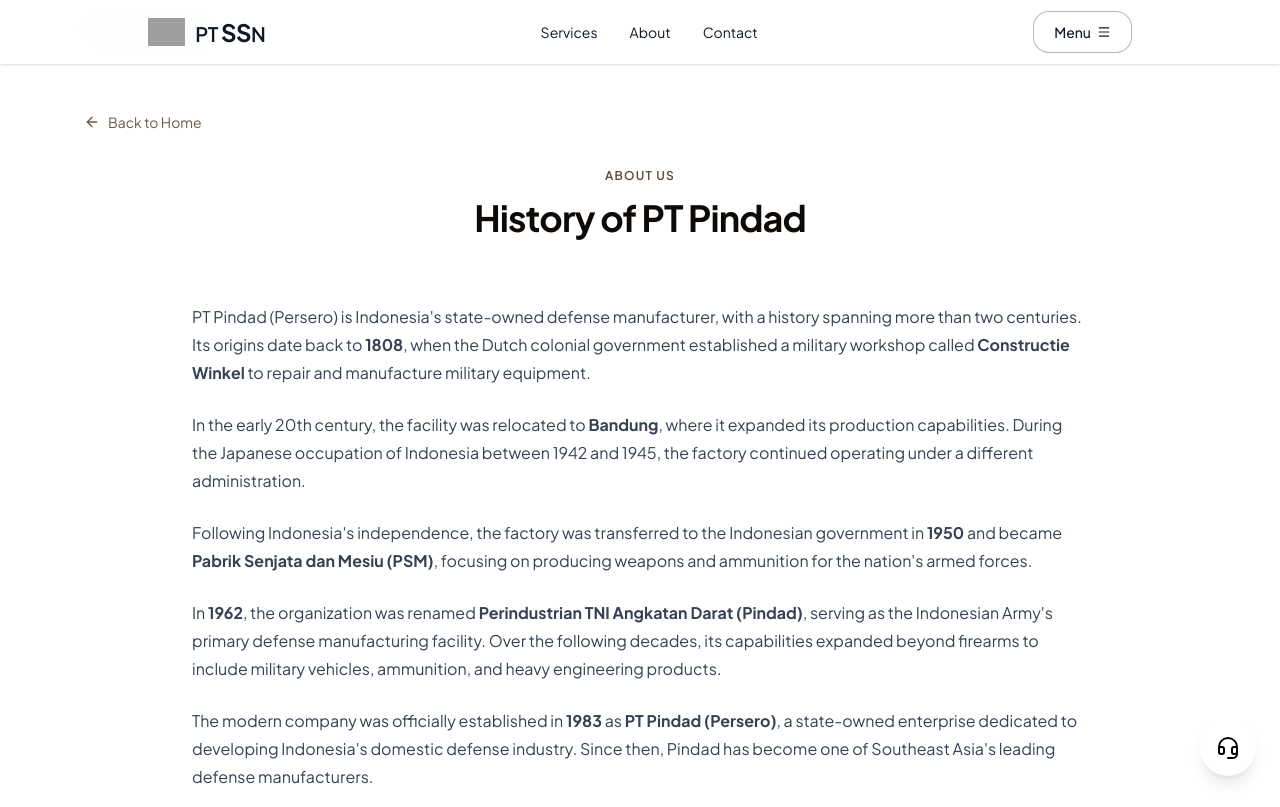
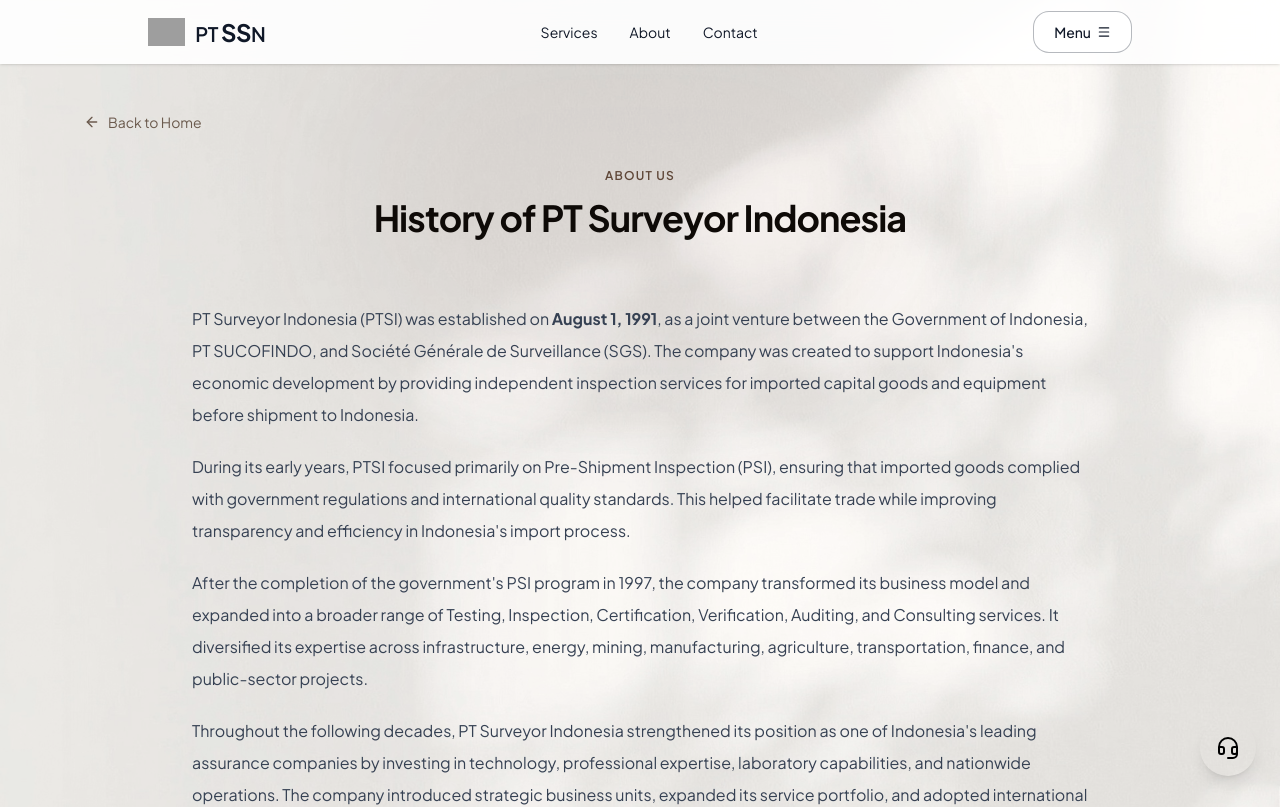
Before and after one commit to fisayoaboma1-tech/ptsssnn, a Next.js app: page /aboutfull in a window 1280 px wide. Shown: the top 807 px of the page. Built offline with nearby package versions, Linux system fonts and the light colour scheme; grey boxes are pictures that could not be loaded.

Commit message:
replace Pindad history with PT Surveyor Indonesia content across AboutUs and AboutFull

```diff
--- a/src/app/aboutfull/page.tsx
+++ b/src/app/aboutfull/page.tsx
@@ -1,22 +1,11 @@
 "use client";
 
 import { AboutFull, Header2 } from "@/components/landing";
-import Link from "next/link";
-import { ChevronLeft } from "lucide-react";
 
 export default function AboutFullPage() {
   return (
     <div className="min-h-screen bg-background">
       <Header2 />
-      <div className="max-w-6xl mx-auto px-5 pt-6">
-        <Link
-          href="/"
-          className="inline-flex items-center gap-2 text-sm font-medium text-muted-foreground hover:text-foreground transition-colors"
-        >
-          <ChevronLeft className="w-4 h-4" />
-          Back to Home
-        </Link>
-      </div>
       <AboutFull />
     </div>
   );
--- a/src/components/landing/AboutFull.tsx
+++ b/src/components/landing/AboutFull.tsx
@@ -3,11 +3,13 @@ import { ArrowLeft } from "lucide-react";
 import { ScrollReveal } from "./ScrollReveal";
 import { benefits, storyHighlights } from "./data";
 
-export function AboutFull() {
+export default function CompanyHistory() {
   return (
-    <section id="about-full" className="py-16 bg-white relative">
+    <section className="py-28 relative bg-white overflow-x-hidden">
+      <div className="absolute inset-0 pointer-events-none" style={{ backgroundImage: `url(/shadow-bg.jpg)`, backgroundSize: 'cover', backgroundPosition: 'center', backgroundAttachment: 'fixed', opacity: 0.75 }} />
+      <div className="absolute top-0 left-1/2 -translate-x-1/2 w-[600px] h-[400px] bg-primary/5 rounded-full blur-3xl pointer-events-none" />
+
       <div className="max-w-6xl mx-auto px-5 relative">
-
         {/* Back to Home */}
         <div className="mb-8">
           <Link
@@ -23,57 +25,56 @@ export function AboutFull() {
           <div className="text-center mb-16 relative z-10">
             <p className="text-xs font-semibold uppercase tracking-widest text-primary mb-3">About Us</p>
             <h2 className="text-3xl sm:text-4xl font-bold tracking-tight text-foreground" style={{ lineHeight: "1.2" }}>
-              History of PT Pindad
+              History of PT Surveyor Indonesia
             </h2>
           </div>
         </ScrollReveal>
 
         <div className="max-w-4xl mx-auto mb-20">
           <ScrollReveal>
-            <p className="text-gray-700 leading-7 mb-6">
-              PT Pindad (Persero) is Indonesia's state-owned defense manufacturer,
-              with a history spanning more than two centuries. Its origins date back
-              to <strong>1808</strong>, when the Dutch colonial government established
-              a military workshop called <strong>Constructie Winkel</strong> to repair
-              and manufacture military equipment.
+            <p className="text-gray-700 leading-8 mb-5">
+              PT Surveyor Indonesia (PTSI) was established on <strong>August 1, 1991</strong>,
+              as a joint venture between the Government of Indonesia, PT SUCOFINDO,
+              and Société Générale de Surveillance (SGS). The company was created to
+              support Indonesia's economic development by providing independent
+              inspection services for imported capital goods and equipment before
+              shipment to Indonesia.
             </p>
 
-            <p className="text-gray-700 leading-7 mb-6">
-              In the early 20th century, the facility was relocated to
-              <strong> Bandung</strong>, where it expanded its production capabilities.
-              During the Japanese occupation of Indonesia between 1942 and 1945, the
-              factory continued operating under a different administration.
+            <p className="text-gray-700 leading-8 mb-5">
+              During its early years, PTSI focused primarily on Pre-Shipment
+              Inspection (PSI), ensuring that imported goods complied with government
+              regulations and international quality standards. This helped facilitate
+              trade while improving transparency and efficiency in Indonesia's import
+              process.
             </p>
 
-            <p className="text-gray-700 leading-7 mb-6">
-              Following Indonesia's independence, the factory was transferred to the
-              Indonesian government in <strong>1950</strong> and became
-              <strong> Pabrik Senjata dan Mesiu (PSM)</strong>, focusing on producing
-              weapons and ammunition for the nation's armed forces.
+            <p className="text-gray-700 leading-8 mb-5">
+              After the completion of the government's PSI program in 1997, the
+              company transformed its business model and expanded into a broader range
+              of Testing, Inspection, Certification, Verification, Auditing, and
+              Consulting services. It diversified its expertise across infrastructure,
+              energy, mining, manufacturing, agriculture, transportation, finance,
+              and public-sector projects.
             </p>
 
-            <p className="text-gray-700 leading-7 mb-6">
-              In <strong>1962</strong>, the organization was renamed
-              <strong> Perindustrian TNI Angkatan Darat (Pindad)</strong>, serving as
-              the Indonesian Army's primary defense manufacturing facility. Over the
-              following decades, its capabilities expanded beyond firearms to include
-              military vehicles, ammunition, and heavy engineering products.
+            <p className="text-gray-700 leading-8 mb-5">
+              Throughout the following decades, PT Surveyor Indonesia strengthened its
+              position as one of Indonesia's leading assurance companies by investing
+              in technology, professional expertise, laboratory capabilities, and
+              nationwide operations. The company introduced strategic business units,
+              expanded its service portfolio, and adopted international management and
+              quality standards.
             </p>
 
-            <p className="text-gray-700 leading-7 mb-6">
-              The modern company was officially established in
-              <strong> 1983</strong> as <strong>PT Pindad (Persero)</strong>, a
-              state-owned enterprise dedicated to developing Indonesia's domestic
-              defense industry. Since then, Pindad has become one of Southeast Asia's
-              leading defense manufacturers.
-            </p>
-
-            <p className="text-gray-700 leading-7">
-              Today, PT Pindad produces a wide range of products, including assault
-              rifles, ammunition, armored personnel carriers, tactical vehicles, and
-              industrial machinery. The company continues to play a key role in
-              strengthening Indonesia's defense capabilities while supporting national
-              industrial development.
+            <p className="text-gray-700 leading-8">
+              Today, PT Surveyor Indonesia is a state-owned enterprise recognized as
+              one of the country's leading providers of Inspection, Verification,
+              Testing, Certification (IVTC), and compliance services. It serves
+              government institutions, state-owned enterprises, and private companies,
+              helping organizations meet regulatory requirements, improve operational
+              quality, and ensure compliance with both Indonesian and international
+              standards.
             </p>
           </ScrollReveal>
         </div>
--- a/src/components/landing/AboutUs.tsx
+++ b/src/components/landing/AboutUs.tsx
@@ -70,26 +70,30 @@ export function AboutUs() {
           </ScrollReveal>
 
           <div className="max-w-3xl mx-auto">
-            <p className="text-gray-700 leading-7 mb-6">
-              PT Pindad (Persero) is Indonesia's state-owned defense manufacturer,
-              with a history spanning more than two centuries. Its origins date back
-              to <strong>1808</strong>, when the Dutch colonial government established
-              a military workshop called <strong>Constructie Winkel</strong> to repair
-              and manufacture military equipment.
+            <p className="text-gray-700 leading-8 mb-5">
+              PT Surveyor Indonesia (PTSI) was established on <strong>August 1, 1991</strong>,
+              as a joint venture between the Government of Indonesia, PT SUCOFINDO,
+              and Société Générale de Surveillance (SGS). The company was created to
+              support Indonesia's economic development by providing independent
+              inspection services for imported capital goods and equipment before
+              shipment to Indonesia.
             </p>
 
-            <p className="text-gray-700 leading-7 mb-6">
-              In the early 20th century, the facility was relocated to
-              <strong> Bandung</strong>, where it expanded its production capabilities.
-              During the Japanese occupation of Indonesia between 1942 and 1945, the
-              factory continued operating under a different administration.
+            <p className="text-gray-700 leading-8 mb-5">
+              During its early years, PTSI focused primarily on Pre-Shipment
+              Inspection (PSI), ensuring that imported goods complied with government
+              regulations and international quality standards. This helped facilitate
+              trade while improving transparency and efficiency in Indonesia's import
+              process.
             </p>
 
-            <p className="text-gray-700 leading-7 mb-6">
-              Following Indonesia's independence, the factory was transferred to the
-              Indonesian government in <strong>1950</strong> and became
-              <strong> Pabrik Senjata dan Mesiu (PSM)</strong>, focusing on producing
-              weapons and ammunition for the nation's armed forces.
+            <p className="text-gray-700 leading-8 mb-5">
+              After the completion of the government's PSI program in 1997, the
+              company transformed its business model and expanded into a broader range
+              of Testing, Inspection, Certification, Verification, Auditing, and
+              Consulting services. It diversified its expertise across infrastructure,
+              energy, mining, manufacturing, agriculture, transportation, finance,
+              and public-sector projects.
             </p>
           </div>
 
--- a/src/components/landing/index.ts
+++ b/src/components/landing/index.ts
@@ -3,7 +3,7 @@ export { Header } from "./Header";
 export { Header2 } from "./Header2";
 export { Services } from "./Services";
 export { AboutUs } from "./AboutUs";
-export { AboutFull } from "./AboutFull";
+export { default as AboutFull } from "./AboutFull";
 export { Contact } from "./ContactCTA";
 export { ContactDirect } from "./ContactDirect";
 export { FinalCTA } from "./FinalCTA";
```
